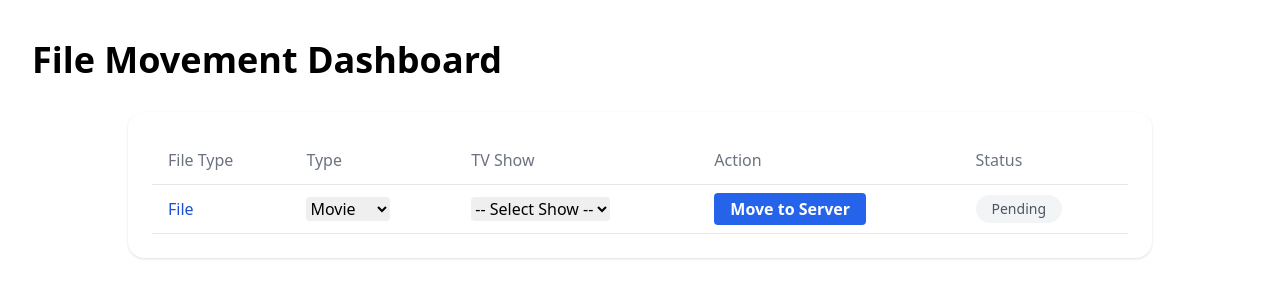
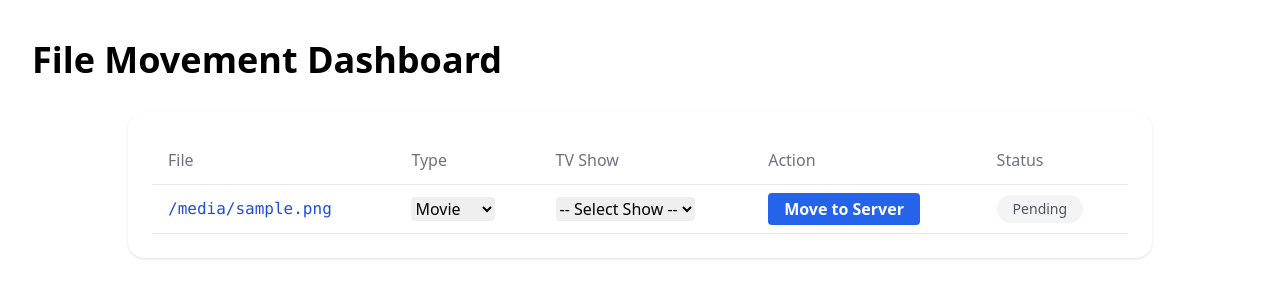
Before and after one commit to jirizoudun/pyLoad-jellyfin-mover, a Flask app: template templates/index.html in a window 1280 px wide. Shown: the part 69-369 px from the top of the page. Run offline with Flask 3, Linux system fonts and the light colour scheme; the template is opened without the code that fills it: most values are stand-ins (such as "Sample title", 1, 10 or a date in 2020); some libraries are stand-ins or nearby versions.

Commit message:
Fixed bug

```diff
--- a/templates/index.html
+++ b/templates/index.html
@@ -49,7 +49,7 @@
         <table class="w-full text-left">
           <thead>
             <tr class="border-b">
-              <th class="py-3 px-4 font-medium text-gray-500">File Type</th>
+              <th class="py-3 px-4 font-medium text-gray-500">File</th>
               <th class="py-3 px-4 font-medium text-gray-500">Type</th>
               <th class="py-3 px-4 font-medium text-gray-500">TV Show</th>
               <th class="py-3 px-4 font-medium text-gray-500">Action</th>
@@ -59,10 +59,8 @@
           <tbody>
             {% for file in files %}
             <tr class="border-b hover:bg-gray-50">
-              <td class="py-2 px-4 text-blue-700">
-                {% if file.endswith(('.mp4', '.mkv', '.avi', '.mov', '.wmv')) %}
-                Video {% elif file.endswith(('.srt', '.sub')) %} Subtitle {%
-                else %} File {% endif %}
+              <td class="py-2 px-4 text-blue-700 font-mono break-all">
+                {{ file }}
               </td>
               <td class="py-2 px-4">
                 <select
```
